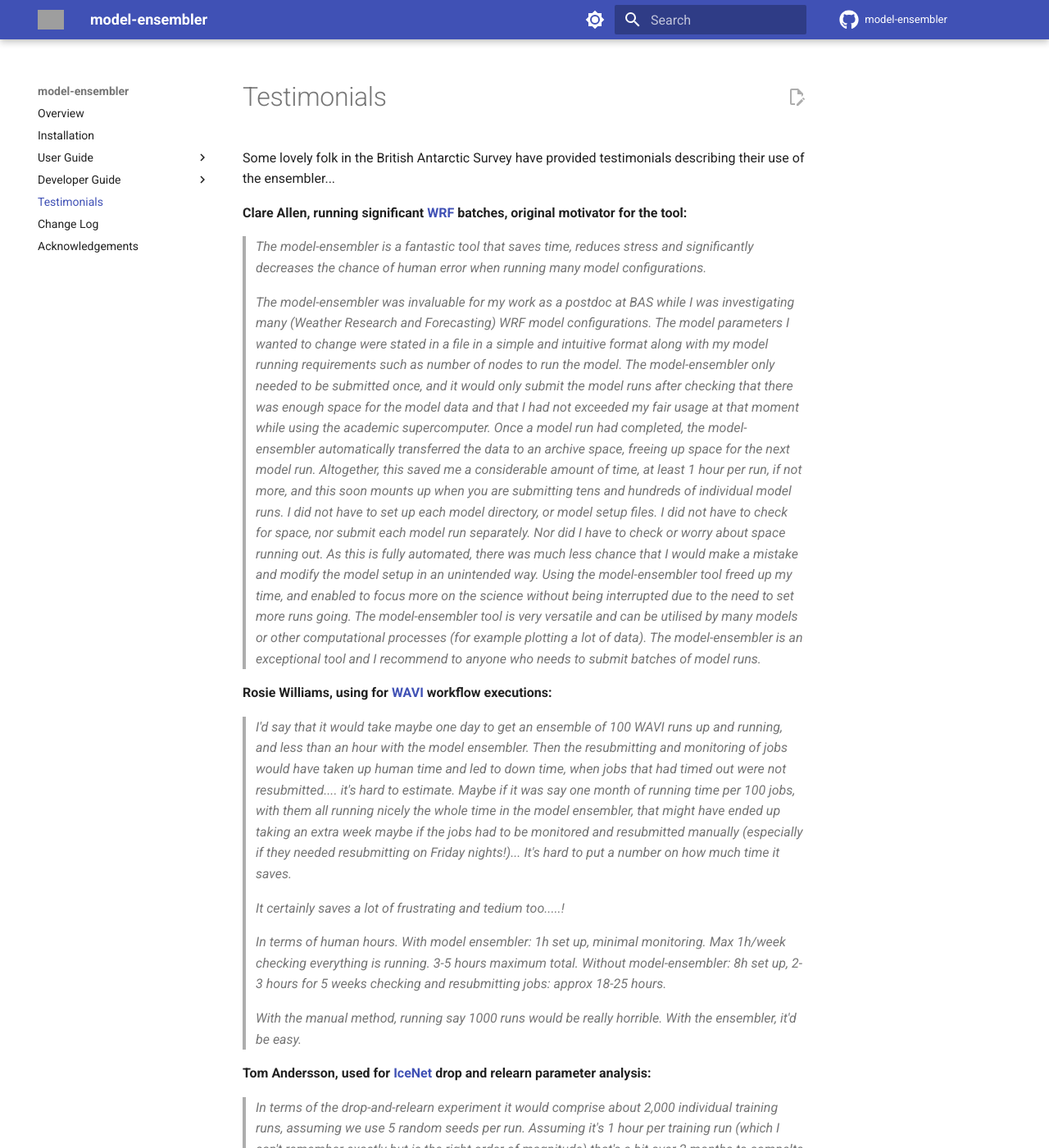
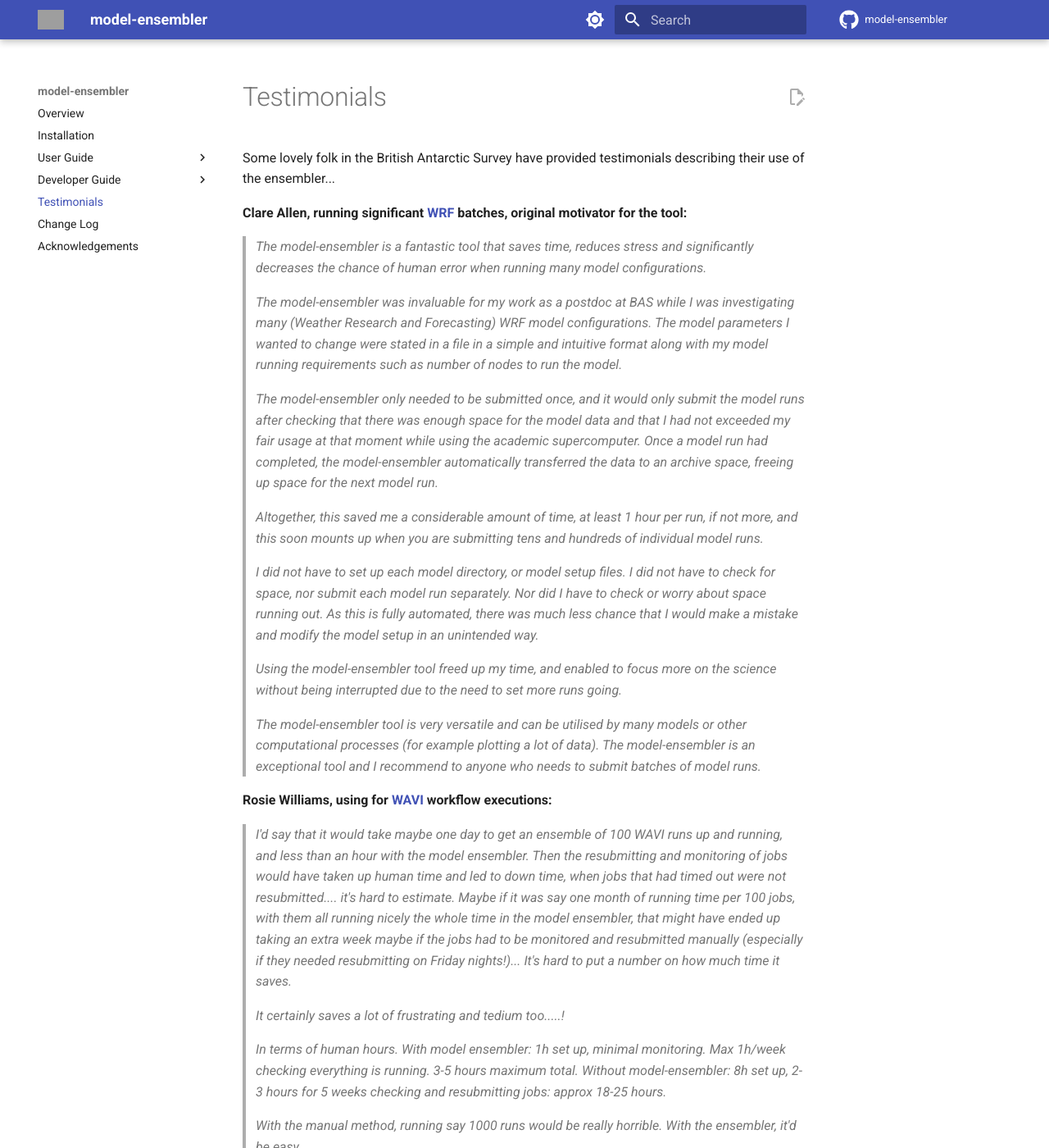
Before and after one commit to environmental-forecasting/model-ensembler, an MkDocs documentation site: the page built from docs/testimonials.md, in a window 1280 px wide and 1400 px high. Shown: the whole window at 82% size. Built offline with MkDocs 1.6.1 and Material for MkDocs 9.7.7, drawn with Linux system fonts in a browser that asks for light colours; comment, search, counter and statistics services are not loaded; grey boxes are pictures that could not be loaded.

```diff
--- a/docs/testimonials.md
+++ b/docs/testimonials.md
@@ -13,24 +13,31 @@ configurations._
 investigating many (Weather Research and Forecasting) WRF model configurations.
 The model parameters I wanted to change were stated in a file in a simple and
 intuitive format along with my model running requirements such as number of
-nodes to run the model. The model-ensembler only needed to be submitted once,
+nodes to run the model._
+
+> _The model-ensembler only needed to be submitted once,
 and it would only submit the model runs after checking that there was enough
 space for the model data and that I had not exceeded my fair usage at that
 moment while using the academic supercomputer. Once a model run had completed,
 the model-ensembler automatically transferred the data to an archive space,
-freeing up space for the next model run. Altogether, this saved me a
-considerable amount of time, at least 1 hour per run, if not more, and this
-soon mounts up when you are submitting tens and hundreds of individual model
-runs. I did not have to set up each model directory, or model setup files. I
+freeing up space for the next model run._
+
+> _Altogether, this saved me a considerable amount of time, at least 1 hour per run,
+if not more, and this soon mounts up when you are submitting tens and hundreds of
+individual model runs._
+
+> _I did not have to set up each model directory, or model setup files. I
 did not have to check for space, nor submit each model run separately. Nor did
 I have to check or worry about space running out. As this is fully automated,
 there was much less chance that I would make a mistake and modify the model
-setup in an unintended way. Using the model-ensembler tool freed up my time, and
-enabled to focus more on the science without being interrupted due to the need
-to set more runs going. The model-ensembler tool is very versatile and can be
-utilised by many models or other computational processes (for example plotting
-a lot of data). The model-ensembler is an exceptional tool and I recommend to
-anyone who needs to submit batches of model runs._
+setup in an unintended way._
+
+> _Using the model-ensembler tool freed up my time, and enabled to focus more on
+the science without being interrupted due to the need to set more runs going._
+
+> _The model-ensembler tool is very versatile and can be utilised by many models or
+other computational processes (for example plotting a lot of data). The model-ensembler
+is an exceptional tool and I recommend to anyone who needs to submit batches of model runs._
 
 __Rosie Williams, using for [WAVI][2] workflow executions:__
 
```
Also changed, not shown: docs/user/templates.md (+8 -6 lines).
